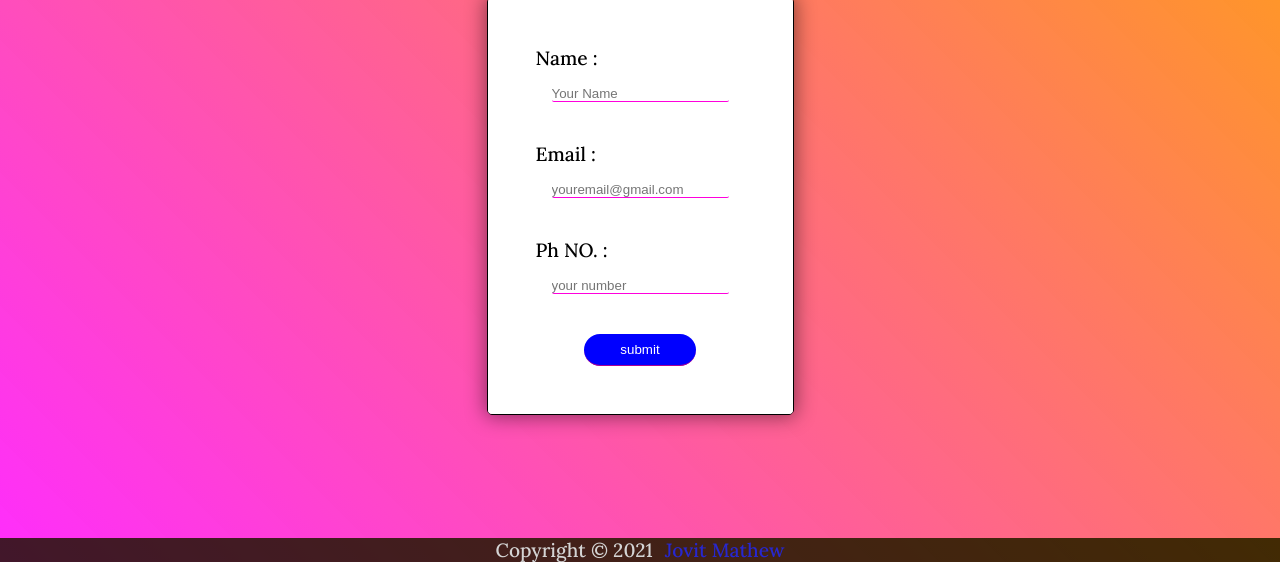
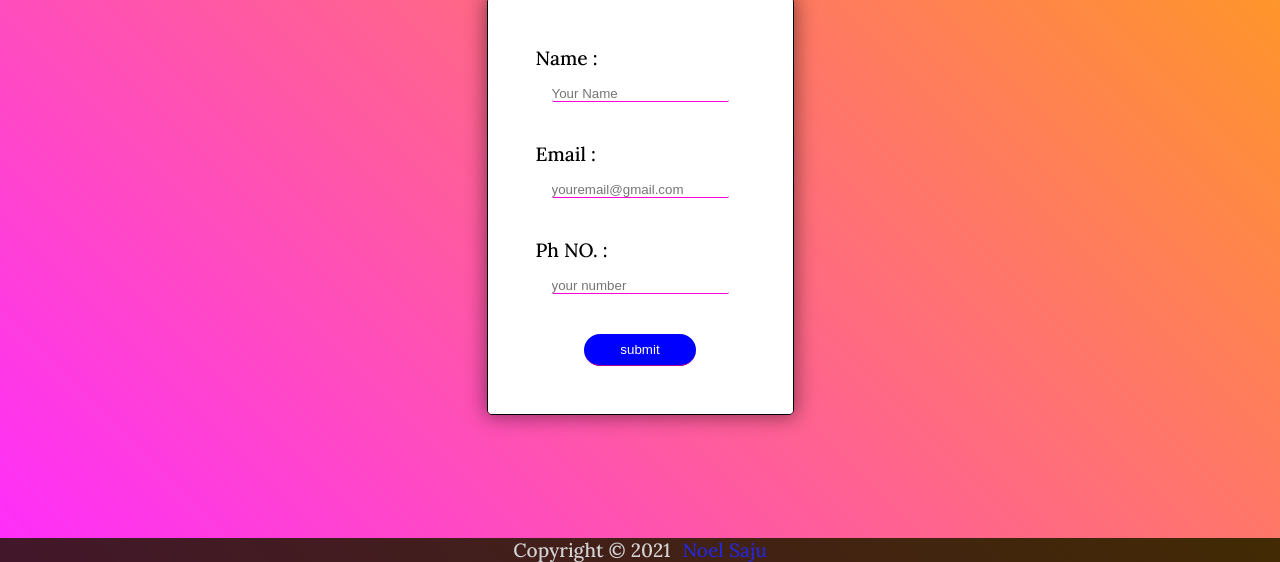
Before and after one commit to NoelSaju1/Form_Webapp, a plain HTML site: page index.html in a window 1280 px wide. Shown: the part 241-803 px from the top of the page. Drawn offline with Linux system fonts and the light colour scheme.

Commit message:
Update index.html

```diff
--- a/index.html
+++ b/index.html
@@ -47,7 +47,7 @@
 
         })
     </script>
-    <footer>Copyright © 2021 <span> Jovit Mathew</span></footer>
+    <footer>Copyright © 2021 <span> Noel Saju</span></footer>
 </body>
 
 </html>
```
